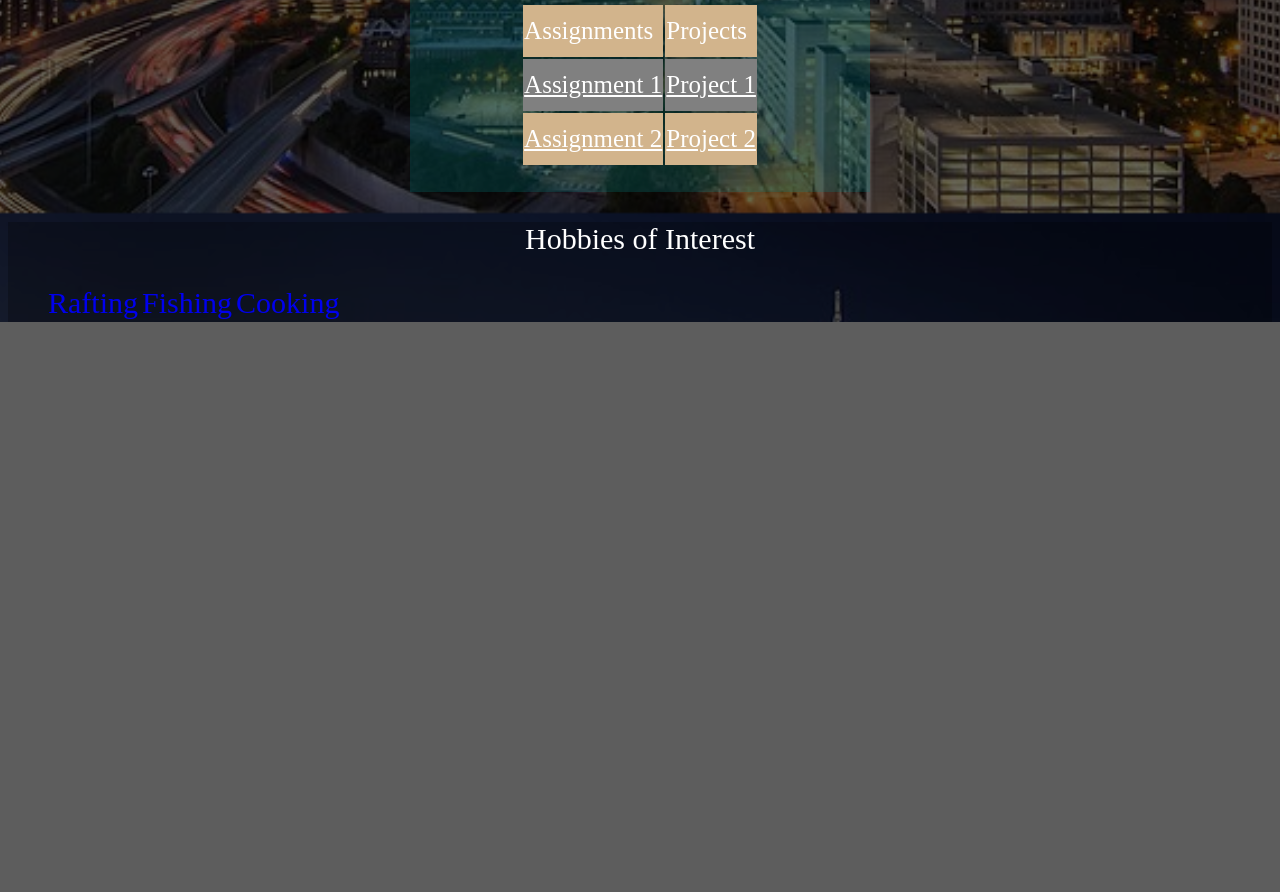
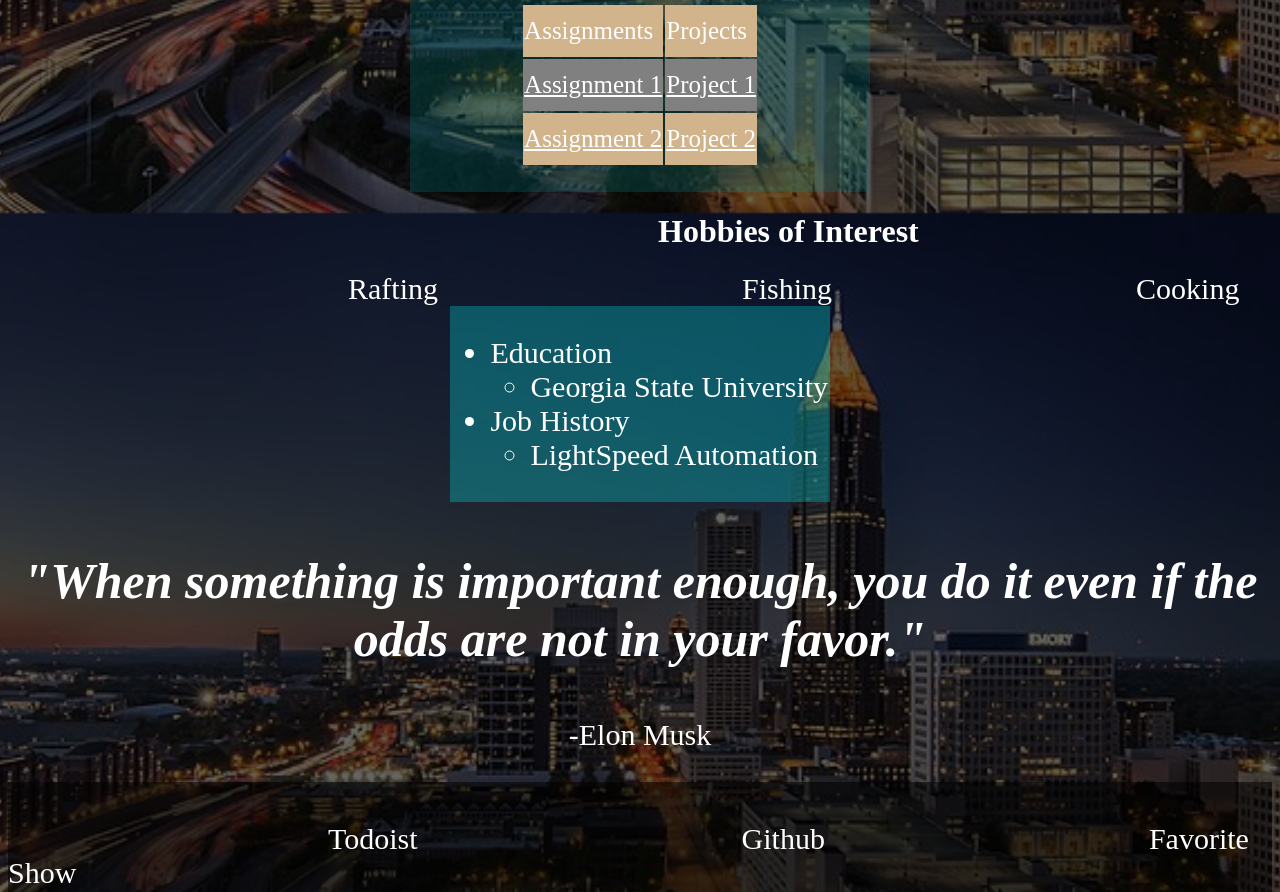
Before and after one commit to derekyong1/WPHW1.github.io, a plain HTML site: page index.html in a window 1280 px wide. Shown: the part 587-1479 px from the top of the page. Before the commit the page ends 909 px from the top, so only its background shows below. Drawn offline with Linux system fonts and the light colour scheme.

Commit message:
Added steps 11-13

```diff
--- a/index.html
+++ b/index.html
@@ -45,17 +45,47 @@
             </table>
         </div>
 
-
-        <div class="header">
-            <p>Hobbies of Interest</p>
+        <div class="hobby">
+            <h1>Hobbies of Interest</h1>
+        </div>
 
         <ul id = "horizontal-list">
             <li><a href="https://noc.com/whitewater-rafting/">Rafting</a></li>
             <li><a href="https://www.takemefishing.org/">Fishing</a></li>
             <li><a href="https://cooking.nytimes.com/">Cooking</a></li>
         </ul>
+
+        <div class="list">
+
+            <ul>
+                <li>Education</li>
+                    <ul>
+                        <li>Georgia State University</li>
+                    </ul>
+
+                <li>Job History</li>
+                    <ul>
+                        <li>LightSpeed Automation</li>
+                    </ul>
+            </ul>
+
+
         </div>
 
+
+        <div class="quote">
+
+            <h3>"When something is important enough, you do it even if the odds are not in your favor."</h3>
+            <p>-Elon Musk</p>
+        </div>
+
+
+        <footer>
+            <a href="https://todoist.com/">Todoist</a>
+            <a href="https://github.com/derekyong1">Github</a>
+            <a href="https://www.adultswim.com/videos/rick-and-morty">Favorite Show</a>
+
+        </footer>
 
 
 
--- a/style.css
+++ b/style.css
@@ -26,7 +26,7 @@ body {
 .link {
     width: 30%;
     height: 50px;
-    background-color: teal;
+    background-color: rgba(0, 128, 128, 0.247);
     padding-top: 10px;
     margin: auto;
     text-align:center;
@@ -96,17 +96,65 @@ h3 {
     font-size: 50px;
 }
 
+.hobby h1 {
+    color: white;
+    padding-left: 650px;
+}
+
 ul#horizontal-list {
 	min-width: 696px;
 	display:inline;
 	padding-top: 20px;
+
 	}
 	ul#horizontal-list li {
 		display: inline;
+        margin-left: 300px;
+
 	}
 
 ul a {
     font-size: 30px;
+    color: white;
     text-decoration: none;
     margin: auto;
 }
+
+.list {
+    width: 30%;
+    background-color: rgba(0, 255, 255, 0.267);
+    display: table;
+    margin: 0 auto;
+}
+
+.list ul {
+    font-size: 30px;
+    color: white;
+
+}
+
+.quote h3 {
+    color: white;
+    font-style: italic;
+    text-align: center;
+}
+
+.quote p {
+    font-size: 30px;
+    color: white;
+    text-align: center;
+}
+
+footer {
+    height: 70px;
+    padding-top: 40px;
+    background-color: rgba(0, 0, 0, 0.548);
+}
+
+footer a{
+
+    color: white;
+    font-size: 30px;
+    text-decoration: none;
+    padding-left: 320px;
+}
```
Lines whose indentation alone changed are shown as unchanged.
